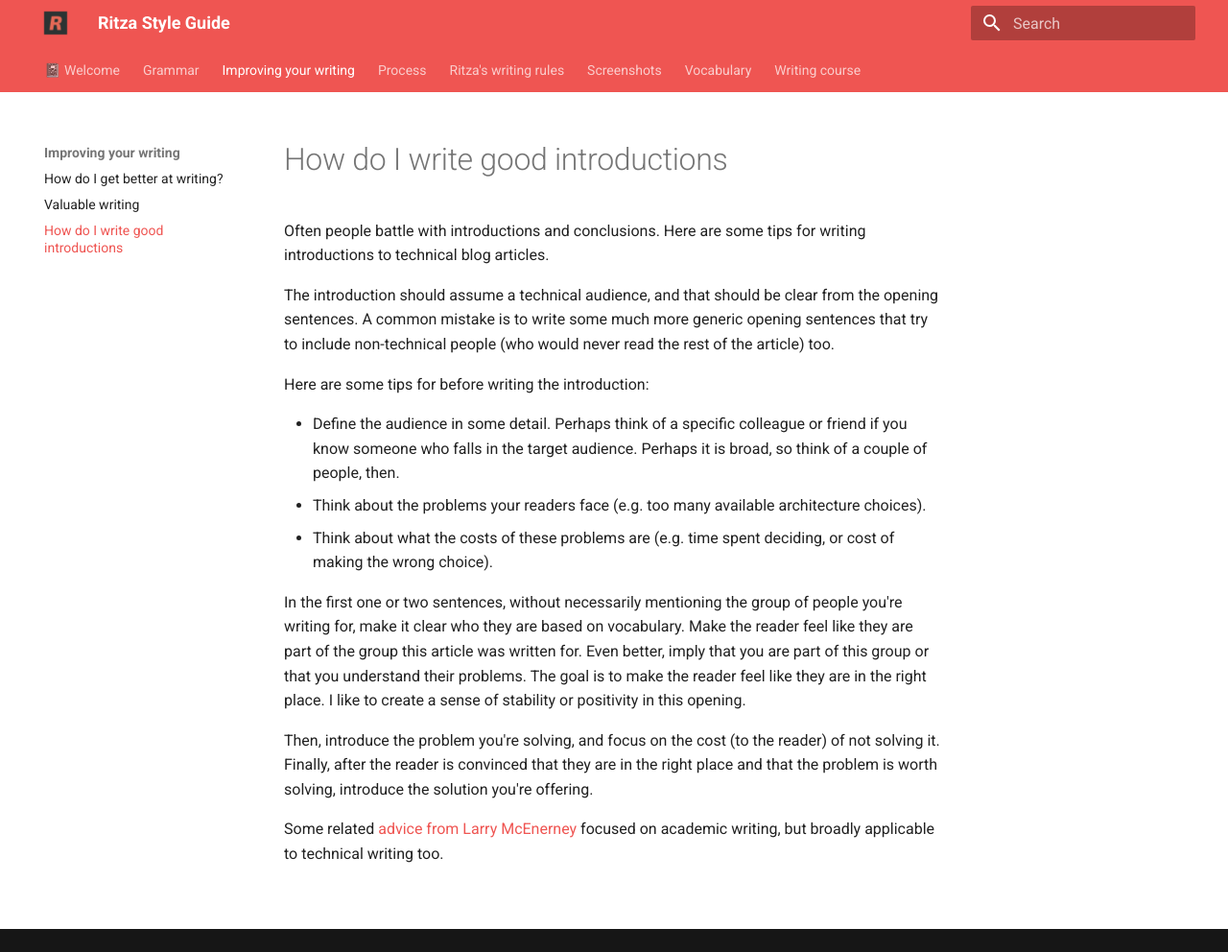
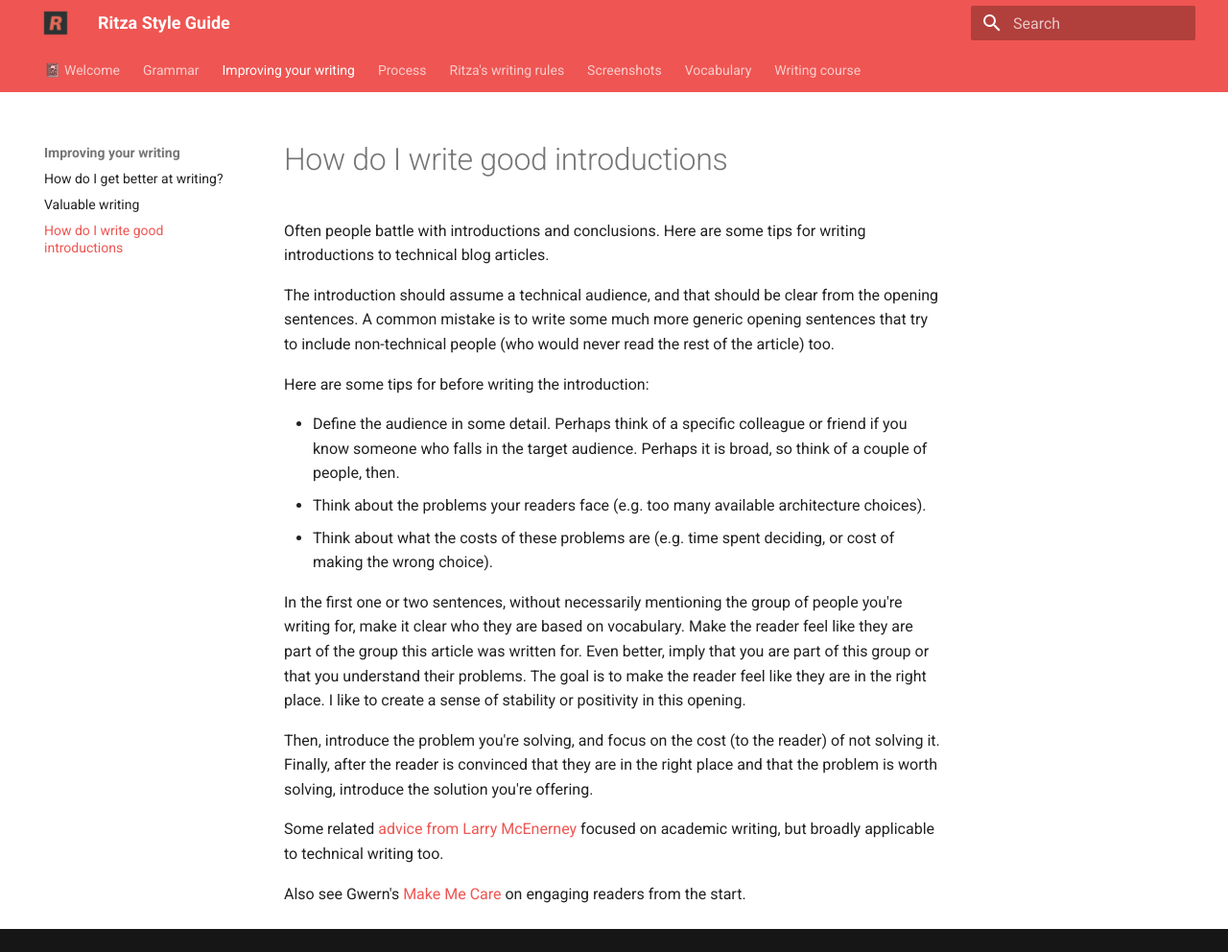
Before and after one commit to ritza-co/styleguide.ritza.co, an MkDocs documentation site: the page built from docs/improving-your-writing/write-a-good-introduction.md, in a window 1280 px wide and 992 px high. Shown: the whole window at 96% size. Built offline with MkDocs 1.6.1 and Material for MkDocs 9.7.7, drawn with Linux system fonts in a browser that asks for light colours.

Commit message:
Add Gwern's Make Me Care to introduction guide
Co-Authored-By: Claude Opus 4.5 <noreply@anthropic.com>

```diff
--- a/docs/improving-your-writing/write-a-good-introduction.md
+++ b/docs/improving-your-writing/write-a-good-introduction.md
@@ -16,3 +16,5 @@ Then, introduce the problem you're solving, and focus on the cost (to the reader
 Finally, after the reader is convinced that they are in the right place and that the problem is worth solving, introduce the solution you're offering.
 
 Some related [advice from Larry McEnerney](https://cpb-us-w2.wpmucdn.com/u.osu.edu/dist/5/7046/files/2014/10/UnivChic_WritingProg-1grt232.pdf) focused on academic writing, but broadly applicable to technical writing too.
+
+Also see Gwern's [Make Me Care](https://gwern.net/blog/2026/make-me-care) on engaging readers from the start.
```
